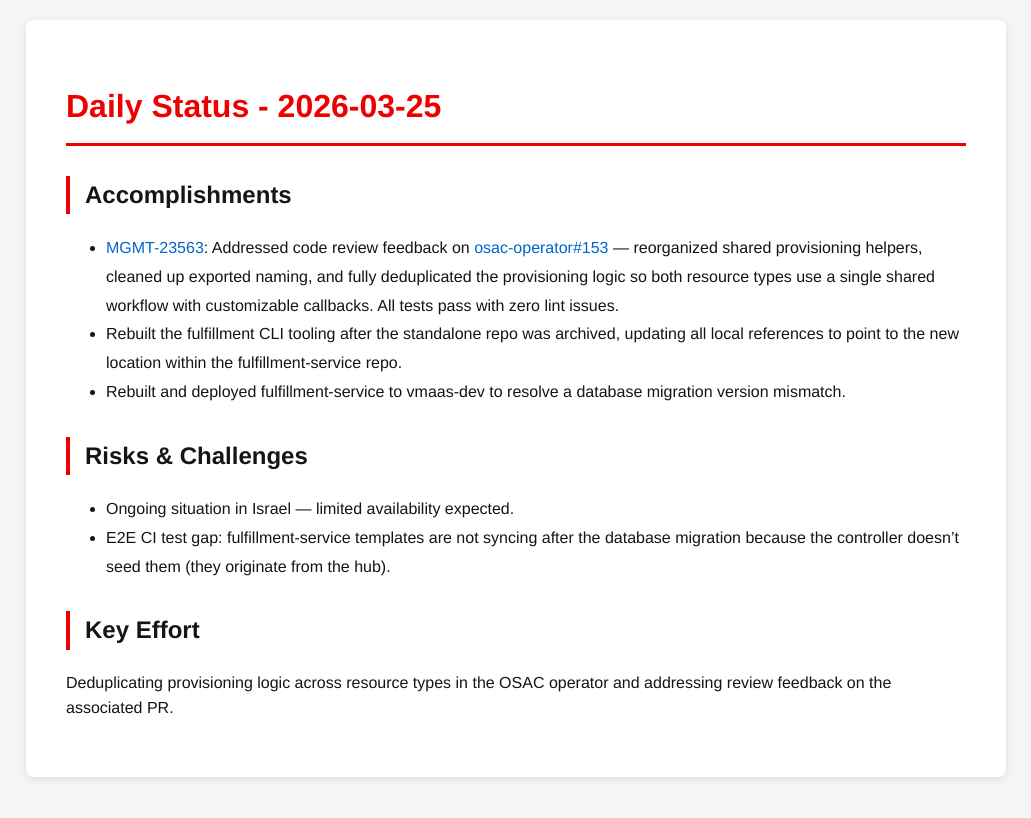
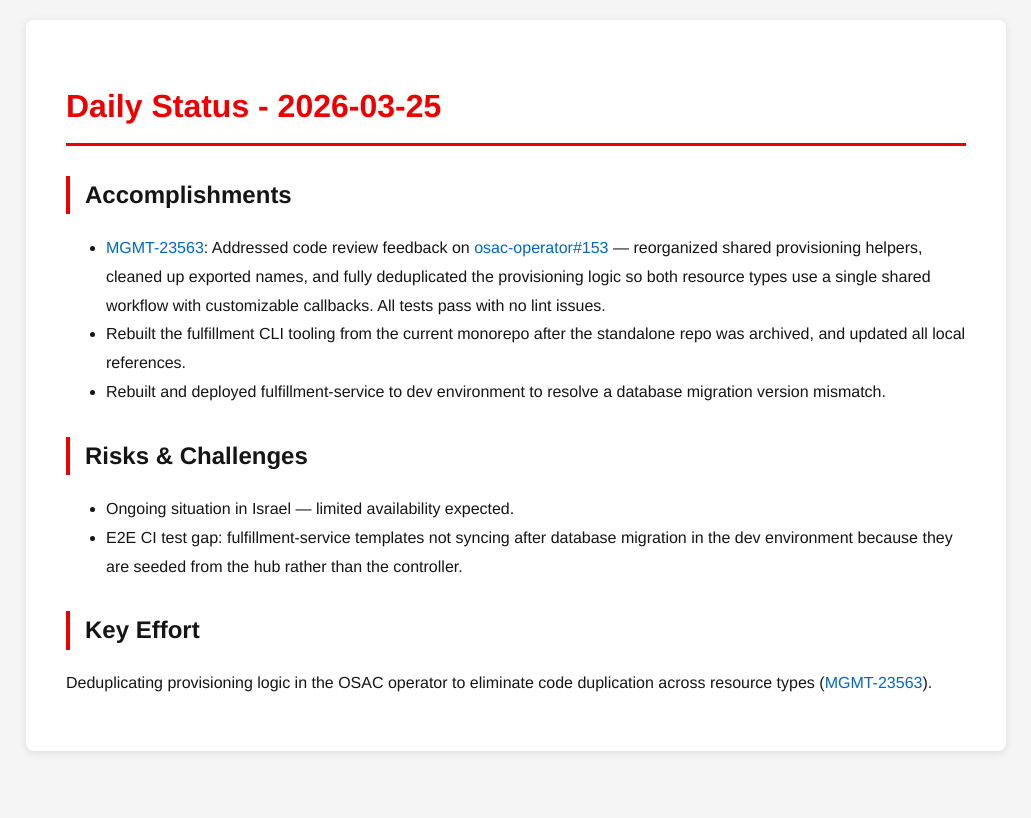
Before and after one commit to tzvatot/daily-status, a Jekyll site: the page built from 2026-03-25.md, in a window 1280 px wide. Shown: the top 818 px of the page, without its empty margins (124-1155 px from the left). Built offline with Jekyll 4.4.1, drawn with Linux system fonts in a browser that asks for light colours.

Commit message:
Daily status update - 2026-03-25

```diff
--- a/2026-03-25.md
+++ b/2026-03-25.md
@@ -7,13 +7,13 @@ date: 2026-03-25
 # Daily Status - 2026-03-25
 
 ## Accomplishments
-- [MGMT-23563](https://issues.redhat.com/browse/MGMT-23563): Addressed code review feedback on [osac-operator#153](https://github.com/osac-project/osac-operator/pull/153) — reorganized shared provisioning helpers, cleaned up exported naming, and fully deduplicated the provisioning logic so both resource types use a single shared workflow with customizable callbacks. All tests pass with zero lint issues.
-- Rebuilt the fulfillment CLI tooling after the standalone repo was archived, updating all local references to point to the new location within the fulfillment-service repo.
-- Rebuilt and deployed fulfillment-service to vmaas-dev to resolve a database migration version mismatch.
+- [MGMT-23563](https://issues.redhat.com/browse/MGMT-23563): Addressed code review feedback on [osac-operator#153](https://github.com/osac-project/osac-operator/pull/153) — reorganized shared provisioning helpers, cleaned up exported names, and fully deduplicated the provisioning logic so both resource types use a single shared workflow with customizable callbacks. All tests pass with no lint issues.
+- Rebuilt the fulfillment CLI tooling from the current monorepo after the standalone repo was archived, and updated all local references.
+- Rebuilt and deployed fulfillment-service to dev environment to resolve a database migration version mismatch.
 
 ## Risks & Challenges
 - Ongoing situation in Israel — limited availability expected.
-- E2E CI test gap: fulfillment-service templates are not syncing after the database migration because the controller doesn't seed them (they originate from the hub).
+- E2E CI test gap: fulfillment-service templates not syncing after database migration in the dev environment because they are seeded from the hub rather than the controller.
 
 ## Key Effort
-Deduplicating provisioning logic across resource types in the OSAC operator and addressing review feedback on the associated PR.
+Deduplicating provisioning logic in the OSAC operator to eliminate code duplication across resource types ([MGMT-23563](https://issues.redhat.com/browse/MGMT-23563)).
```
